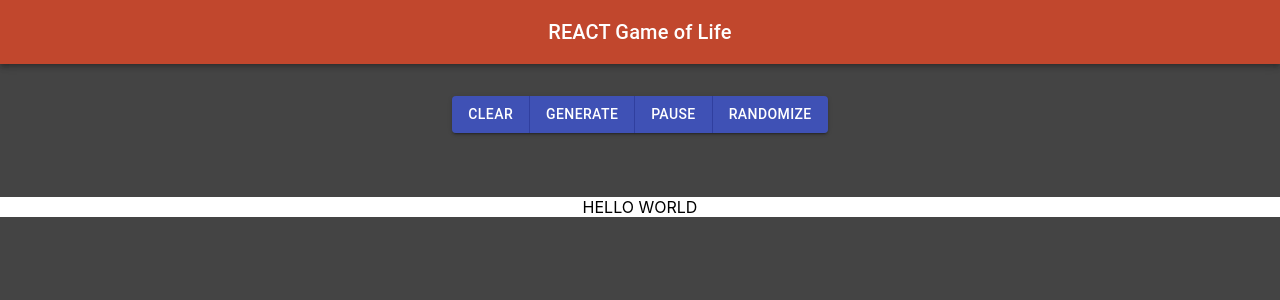
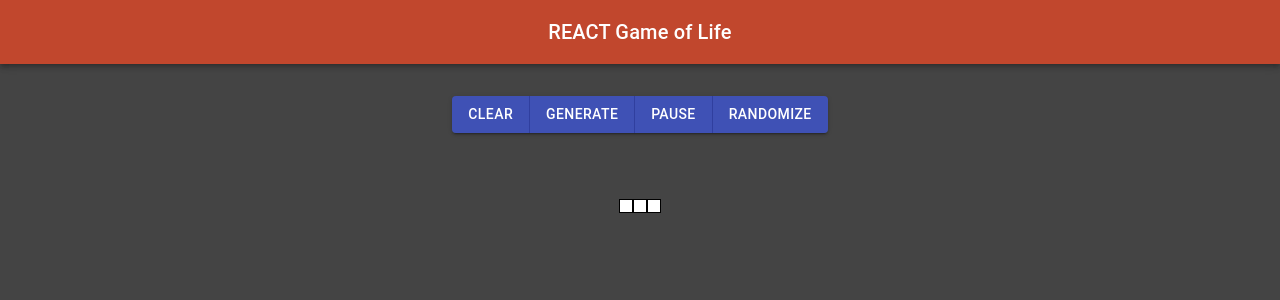
Before and after one commit to pacna/cellular-artistry, a React (Create React App) app: page / in a window 1280 px wide. Shown: the top 300 px of the page. Built offline with nearby package versions, Linux system fonts and the light colour scheme.

Commit message:
Add cell

```diff
--- /dev/null
+++ b/src/components/cell/cell.component.tsx
@@ -0,0 +1,9 @@
+import React from 'react';
+import { CellStyles } from './cell.styles';
+
+export const Cell = () => {
+    const classes = CellStyles();
+    return(
+        <div className={classes.cell}></div>
+    )
+}
--- /dev/null
+++ b/src/components/cell/cell.styles.tsx
@@ -0,0 +1,11 @@
+import { createStyles, makeStyles, Theme } from '@material-ui/core/styles';
+
+export const CellStyles = makeStyles((theme: Theme) =>
+  createStyles({
+    cell: {
+        border: '1px solid black',
+        height: '12px',
+        width: '12px'
+    }
+  })
+);
--- a/src/components/grid/grid.component.tsx
+++ b/src/components/grid/grid.component.tsx
@@ -1,11 +1,14 @@
 import React from 'react';
 import { GridStyles} from './grid.styles';
+import { Cell } from '../cell/cell.component';
 
 export const Grid = () => {
     const classes = GridStyles();
     return (
         <div className={classes.grid}>
-            <div>HELLO WORLD</div>
+            <Cell />
+            <Cell />
+            <Cell />
         </div>
     )
 }
--- a/src/components/grid/grid.styles.tsx
+++ b/src/components/grid/grid.styles.tsx
@@ -3,7 +3,9 @@ import { createStyles, makeStyles, Theme } from '@material-ui/core/styles';
 export const GridStyles = makeStyles((theme: Theme) =>
   createStyles({
     grid: {
-        backgroundColor: 'white'
+        backgroundColor: 'white',
+        maxWidth: 'fit-content',
+        display: 'inline-flex'
     }
   })
 );
```
